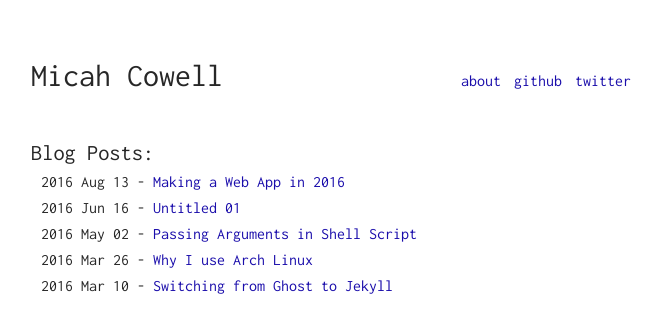
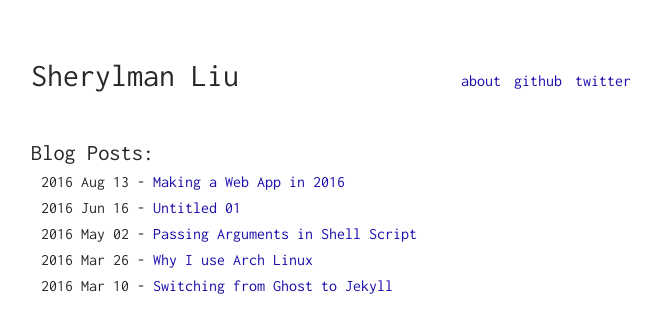
Before and after one commit to sherylman/sherylman.github.com, a Jekyll site: the page built from index.html, in a window 1280 px wide. Shown: the top 333 px of the page, without its empty margins (309-970 px from the left). Built offline with Jekyll 4.4.1, drawn with Linux system fonts in a browser that asks for light colours.

Commit message:
Update _config.yml

```diff
--- a/_config.yml
+++ b/_config.yml
@@ -3,8 +3,8 @@ permalink: /blog/:title
 
 
 # My variables
-name: Micah Cowell
-description: Futuristic web design
+name: Sherylman Liu
+description: Economics practitioners
 google_verification: null
 
 
```
